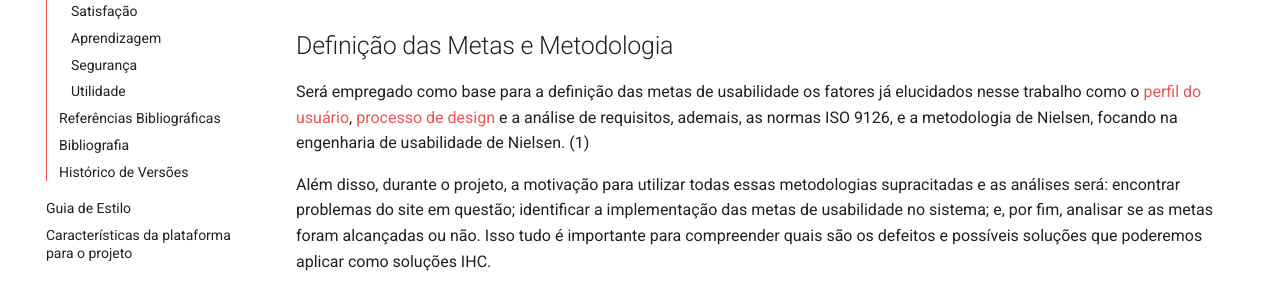
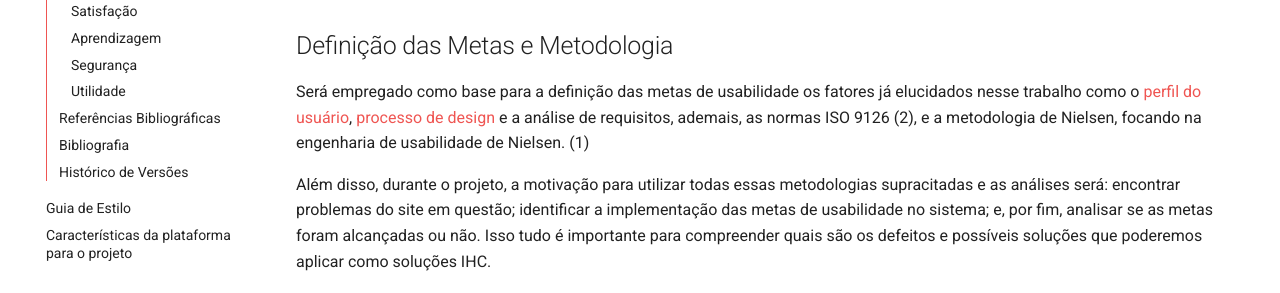
Before and after one commit to Interacao-Humano-Computador/2024.1-CBMERJ, an MkDocs documentation site: the page built from docs/analise_requisitos_2/metas_usabilidade.md, in a window 1280 px wide and 900 px high. Shown: the part 409-702 px from the top of the window. Built offline with MkDocs 1.6.1 and Material for MkDocs 9.7.7, drawn with Linux system fonts in a browser that asks for light colours; comment, search, counter and statistics services are not loaded; some of the changed text lies outside the part shown.

Commit message:
adicionando referência bibliográfica em metas de usabilidade

```diff
--- a/docs/analise_requisitos_2/metas_usabilidade.md
+++ b/docs/analise_requisitos_2/metas_usabilidade.md
@@ -6,7 +6,7 @@
 
 ## Definição das Metas e Metodologia
 
-Será empregado como base para a definição das metas de usabilidade os fatores já elucidados nesse trabalho como o [perfil do usuário](../analise_requisitos_1/perfil_usuario.md), [processo de design](../planejamento/processo-de-design.md) e a análise de requisitos, ademais, as normas ISO 9126, e a metodologia de Nielsen, focando na engenharia de usabilidade de Nielsen. (1)
+Será empregado como base para a definição das metas de usabilidade os fatores já elucidados nesse trabalho como o [perfil do usuário](../analise_requisitos_1/perfil_usuario.md), [processo de design](../planejamento/processo-de-design.md) e a análise de requisitos, ademais, as normas ISO 9126 (2), e a metodologia de Nielsen, focando na engenharia de usabilidade de Nielsen. (1)
 
 Além disso, durante o projeto, a motivação para utilizar todas essas metodologias supracitadas e as análises será: encontrar problemas do site em questão; identificar a implementação das metas de usabilidade no sistema; e, por fim, analisar se as metas foram alcançadas ou não. Isso tudo é importante para compreender quais são os defeitos e possíveis soluções que poderemos aplicar como soluções IHC.
 
@@ -59,6 +59,7 @@
 
 ## Referências Bibliográficas
 > 1. Dinis, S., & Santana, B. (2021). Interação Humano-Computador (1ª ed.). [Capítulo 6.3, p. 117]
+> 2. ISO/IEC. ISO/IEC 9126-1:2001 Software engineering - Product quality - Part 1: Quality model. Geneva: International Organization for Standardization, 2001.
 
 ## Bibliografia
 > IRLABR. Apostila de IHC: Usabilidade e suas metas. Disponível em: <https://irlabr.wordpress.com/apostila-de-ihc/6-usabilidade-e-suas-metas/#:~:text=As%20metas%20de%20usabilidade%20tratam,para%20o%20desenvolvimento%20do%20projeto>. Acesso em: 11 de maio de 2024.
--- a/mkdocs.yml
+++ b/mkdocs.yml
@@ -25,8 +25,8 @@
       toggle:
         icon: material/weather-sunny
         name: Alternar para modo claro
-  favicon: img/logo_corpo_de_bombeiros.jpg
-  logo: img/logo_corpo_de_bombeiros.jpg
+  favicon: doc/logo_corpo_de_bombeiros.jpg
+  logo: doc/logo_corpo_de_bombeiros.jpg
 extra:
   extra_css:
   - style.css
```
Also changed, not shown: docs/logo_corpo_de_bombeiros.jpg (added).
